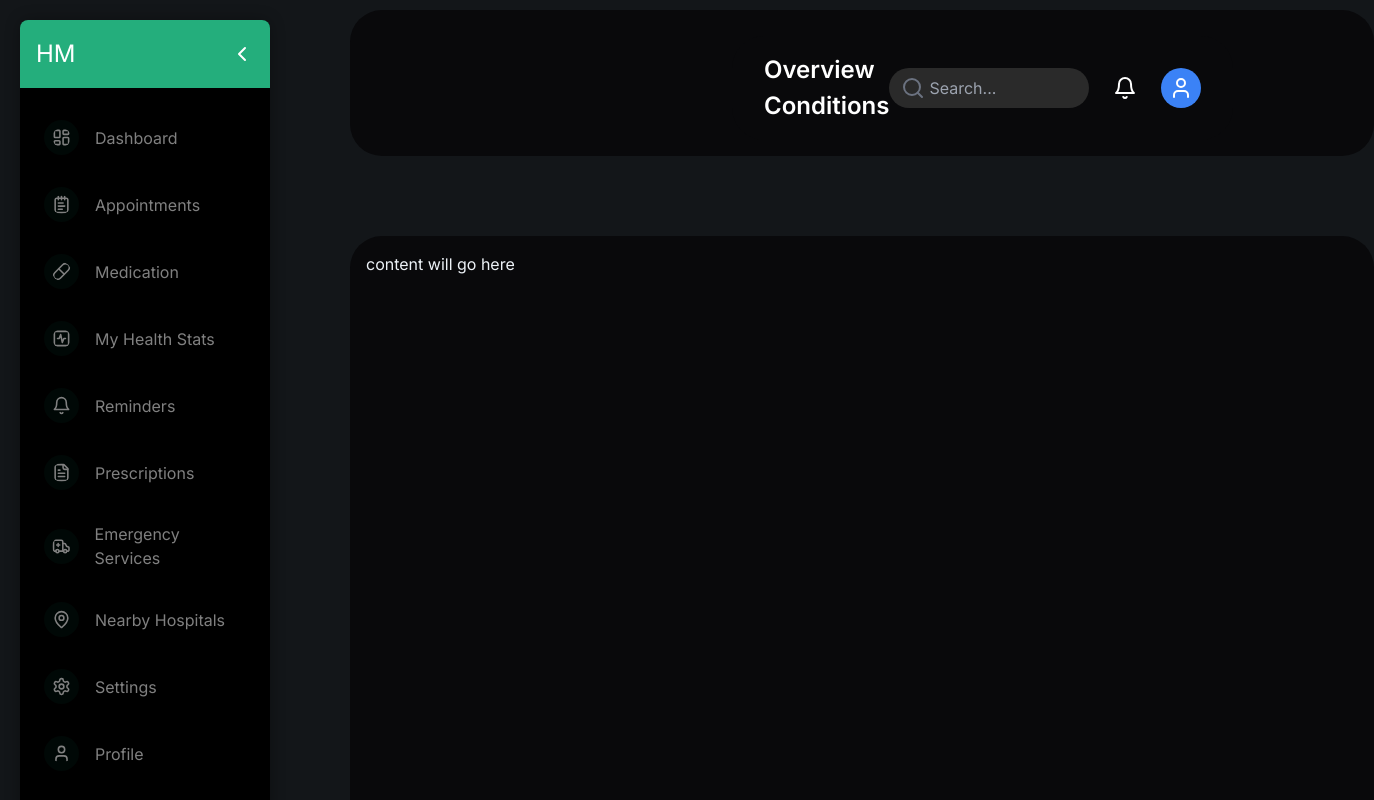
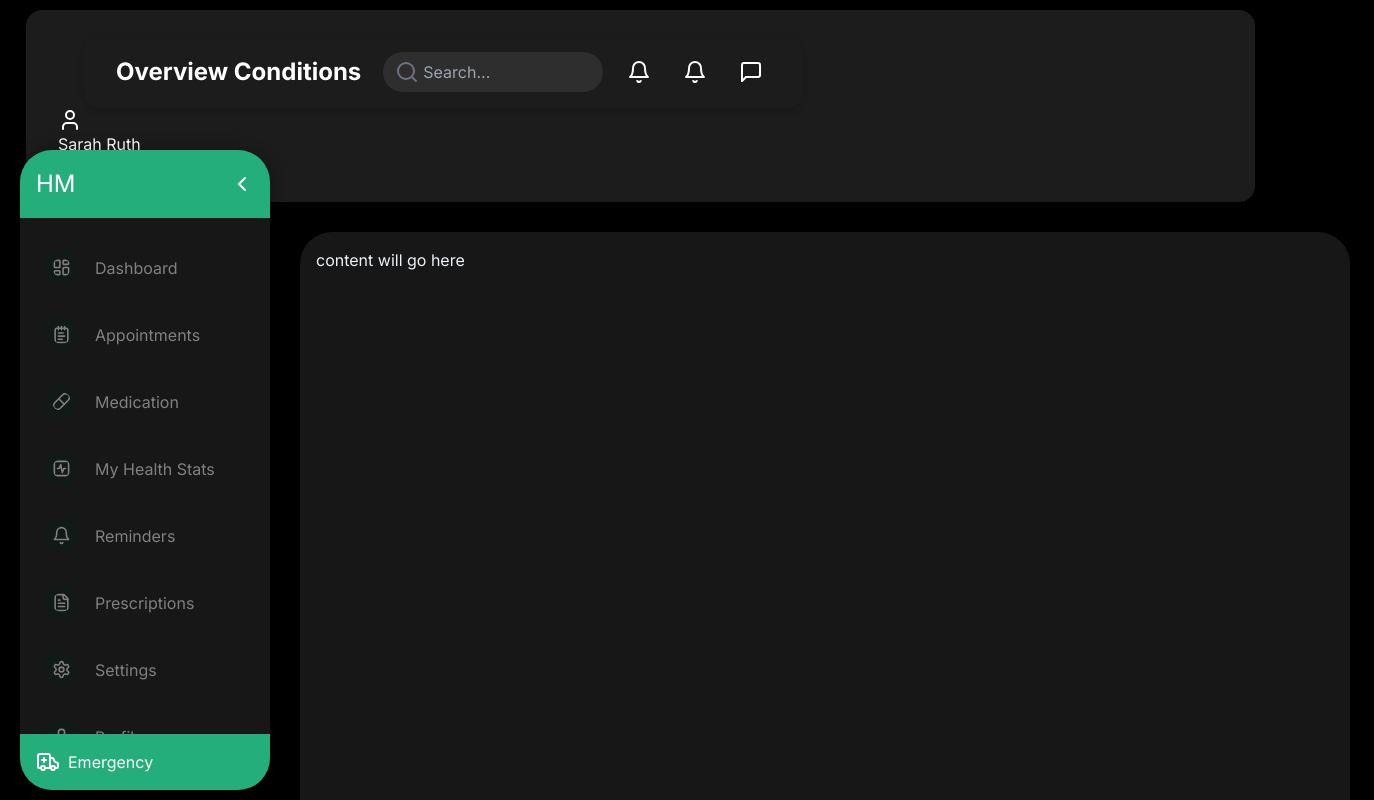
Before and after one commit to CHEGEBB/healthmasterv2, a Next.js app: page /dashboard in a window 1280 px wide. Shown: the top 800 px of the page, 1374 px wide, since content can reach past the window. Built offline with nearby package versions, Linux system fonts and the light colour scheme.

Commit message:
refactor: Remove unnecessary sidebar menu items

```diff
--- a/components/layout/header.jsx
+++ b/components/layout/header.jsx
@@ -1,33 +1,54 @@
+
 import React from 'react';
-import { Search, Bell, User } from 'lucide-react';
-import "../../sass/header.scss";
+import { Search, Bell, User, Settings, LogOut, MessageSquare } from 'lucide-react';
+import '../../sass/header.scss';
 
 const Header = () => {
   return (
+    <div className="container">
     <header className="header">
-      <div className="header__left">
-        <h1 className="header__title">Overview Conditions</h1>
+      <div className="header-left">
+        <h1 className="header-title">Overview Conditions</h1>
       </div>
-      <div className="header__right">
-        <div className="header__search">
-          <input type="text" placeholder="Search..." className="header__search-input" />
-          <Search className="header__search-icon" />
+
+      <div className="header-right">
+        <div className="search-bar">
+          <input type="text" placeholder="Search..." className="search-input" />
+          <Search className="search-icon" />
         </div>
-        <button className="header__icon-btn">
+
+        <button className="icon-btn">
           <Bell />
         </button>
-        <div className="header__profile">
-          <button className="header__icon-btn header__user-btn">
+
+        {/* Reminder icon */}
+        <button className="icon-btn">
+          <Bell />
+        </button>
+
+        <button className="icon-btn">
+          <MessageSquare />
+        </button>
+
+      </div>
+    </header>
+    <div className="profile-section">
+          <div className="profile-avatar">
             <User />
-          </button>
-          <div className="header__profile-dropdown">
-            <a href="#">Profile</a>
-            <a href="#">Settings</a>
-            <a href="#">Logout</a>
+          </div>
+          <div className="profile-details">
+            <span className="profile-name">Sarah Ruth</span>
+          </div>
+          <div className="profile-menu">
+            <button className="icon-btn settings-btn">
+              <Settings />
+            </button>
+            <button className="icon-btn logout-btn">
+              <LogOut />
+            </button>
           </div>
         </div>
-      </div>
-    </header>
+        </div>
   );
 };
 
--- a/components/layout/sidebar.jsx
+++ b/components/layout/sidebar.jsx
@@ -15,8 +15,6 @@ const menuItems = [
   { href: "/health-stats", icon: ActivitySquare, label: "My Health Stats" },
   { href: "/reminders", icon: Bell, label: "Reminders" },
   { href: "/prescriptions", icon: FileText, label: "Prescriptions" },
-  { href: "/emergency", icon: Ambulance, label: "Emergency Services" },
-  { href: "/nearby-hospitals", icon: MapPin, label: "Nearby Hospitals" },
   { href: "/settings", icon: Settings, label: "Settings" },
   { href: "/profile", icon: User, label: "Profile" },
 ];
--- a/sass/dashboard.scss
+++ b/sass/dashboard.scss
@@ -7,7 +7,7 @@ $card-bg: #4a5568;
 body {
   margin: 0;
   font-family: 'Roboto', sans-serif;
-  background-color: #131619;
+  background-color: #000000;
   color: $font-color;
 }
 .container{
@@ -16,10 +16,10 @@ body {
     flex-direction: column;
   }
   .container-fluid{
-    background-color: $primary-bg;
+    background-color: #171717;
     padding: 1rem;
-    width: 80%;
-    margin:80px 350px auto;
+    width: 82%;
+    margin:30px 300px auto;
     border-top-left-radius: 2rem;
     border-top-right-radius: 2rem;
     min-height: 100vh;
--- a/sass/header.scss
+++ b/sass/header.scss
@@ -1,43 +1,48 @@
+// styles/header.scss
+
 .header {
     display: flex;
     justify-content: space-between;
     align-items: center;
     padding: 1rem 2rem;
-    background-color: #09090b;
+    background-color: #1c1c1c;
     color: #ffffff;
-    width: 80%;
-    margin: 10px 350px auto;
-    border-radius: 2rem;
+    margin: 10px 26px auto;
+    border-radius: 1rem;
+    box-shadow: 0 4px 6px rgba(0, 0, 0, 0.1);
+    width: 96%;
 
-    &__left {
-      display: flex;
-      align-items: center;
+    .header-left {
+      .header-title {
+        font-size: 1.5rem;
+        font-weight: bold;
+      }
     }
 
-    &__title {
-      font-size: 1.5rem;
-      font-weight: 600;
-    }
-
-    &__right {
+    .header-right {
       display: flex;
       align-items: center;
       gap: 1rem;
-    }
 
-    &__search {
+      .search-bar {
         position: relative;
 
-      &-input {
-        background-color: #2a2a2a;
+        .search-input {
+          background-color: #2e2e2e;
           border: none;
           border-radius: 20px;
           padding: 0.5rem 1rem 0.5rem 2.5rem;
           color: #ffffff;
-        width: 200px;
+          width: 220px;
+          transition: box-shadow 0.3s ease;
+
+          &:focus {
+            outline: none;
+            box-shadow: 0 0 5px rgba(59, 130, 246, 0.8);
+          }
         }
 
-      &-icon {
+        .search-icon {
           position: absolute;
           left: 0.75rem;
           top: 50%;
@@ -46,7 +51,74 @@
         }
       }
 
-    &__icon-btn {
+      .icon-btn {
+        background: none;
+        border: none;
+        color: #ffffff;
+        cursor: pointer;
+        padding: 0.5rem;
+        border-radius: 50%;
+        transition: background-color 0.3s ease;
+        position: relative;
+        overflow: hidden;
+
+        &:hover {
+          background-color: #2e2e2e;
+        }
+
+        &:after {
+          content: "";
+          position: absolute;
+          top: 50%;
+          left: 50%;
+          width: 100%;
+          height: 100%;
+          background: rgba(255, 255, 255, 0.1);
+          opacity: 0;
+          transform: translate(-50%, -50%) scale(0);
+          transition: transform 0.3s, opacity 0.3s;
+          border-radius: 50%;
+        }
+
+        &:active:after {
+          transform: translate(-50%, -50%) scale(1);
+          opacity: 1;
+          transition: transform 0s, opacity 0s;
+        }
+      }
+
+      .profile-section {
+        display: flex;
+        align-items: center;
+        gap: 0.5rem;
+        position: relative;
+
+        .profile-avatar {
+          width: 40px;
+          height: 40px;
+          border-radius: 50%;
+          background-color: #3b82f6;
+          display: flex;
+          align-items: center;
+          justify-content: center;
+          color: #ffffff;
+          cursor: pointer;
+        }
+
+        .profile-details {
+          .profile-name {
+            color: #ffffff;
+            font-weight: bold;
+          }
+        }
+
+        .profile-menu {
+          display: flex;
+          align-items: center;
+          gap: 0.5rem;
+
+          .settings-btn,
+          .logout-btn {
             background: none;
             border: none;
             color: #ffffff;
@@ -56,47 +128,30 @@
             transition: background-color 0.3s ease;
 
             &:hover {
-        background-color: #2a2a2a;
-      }
+              background-color: #2e2e2e;
             }
 
-    &__user-btn {
-      background-color: #3b82f6;
-
-      &:hover {
-        background-color: #2563eb;
-      }
+            &:after {
+              content: "";
+              position: absolute;
+              top: 50%;
+              left: 50%;
+              width: 100%;
+              height: 100%;
+              background: rgba(255, 255, 255, 0.1);
+              opacity: 0;
+              transform: translate(-50%, -50%) scale(0);
+              transition: transform 0.3s, opacity 0.3s;
+              border-radius: 50%;
             }
 
-    &__profile {
-      position: relative;
-
-      &-dropdown {
-        display: none;
-        position: absolute;
-        right: 0;
-        top: 100%;
-        background-color: #2a2a2a;
-        border-radius: 0.5rem;
-        box-shadow: 0 4px 8px rgba(0, 0, 0, 0.2);
-        padding: 0.5rem;
-        min-width: 150px;
-
-        a {
-          display: block;
-          padding: 0.5rem 1rem;
-          color: #ffffff;
-          text-decoration: none;
-          border-radius: 0.5rem;
-
-          &:hover {
-            background-color: #3b82f6;
+            &:active:after {
+              transform: translate(-50%, -50%) scale(1);
+              opacity: 1;
+              transition: transform 0s, opacity 0s;
             }
           }
         }
-
-      &:hover .header__profile-dropdown {
-        display: block;
       }
     }
   }
--- a/sass/sidebar.scss
+++ b/sass/sidebar.scss
@@ -1,14 +1,15 @@
 // _sidebar.scss
 
-$black: #000000;
+$black: #171717;
 $green-light: #022c22;
 $green-dark: #24AE7C;
-$border-radius: 0.5rem;
+$border-radius: 2rem;
 
 .sidebar {
   width: 250px;
-  margin: 20px;
-  min-height: 100vh;
+  position: relative;
+  margin: 150px 20px ;
+  height: 80vh;
   background-color: $black;
   color: white;
   display: flex;
```
Lines whose indentation alone changed are shown as unchanged.
